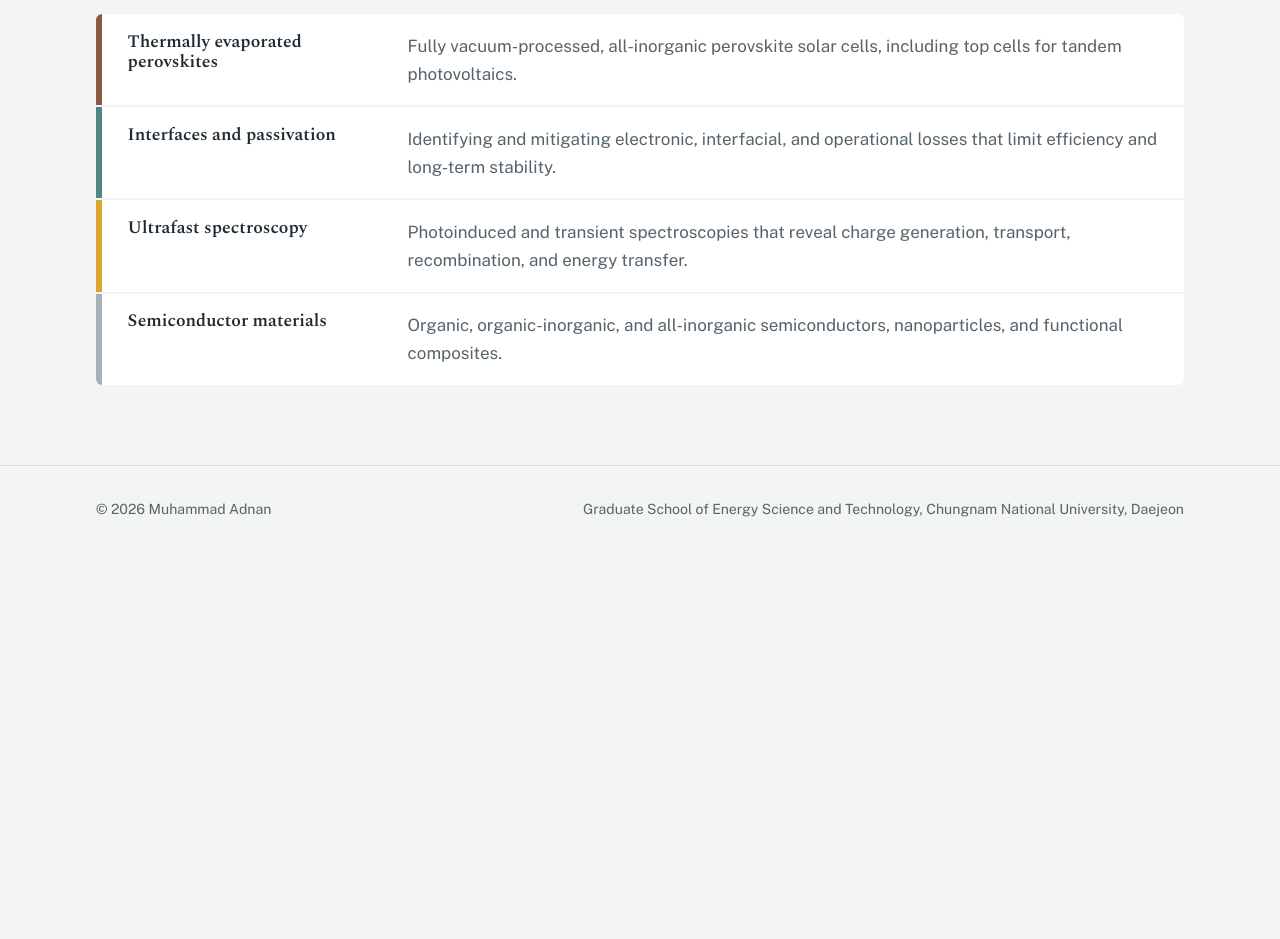
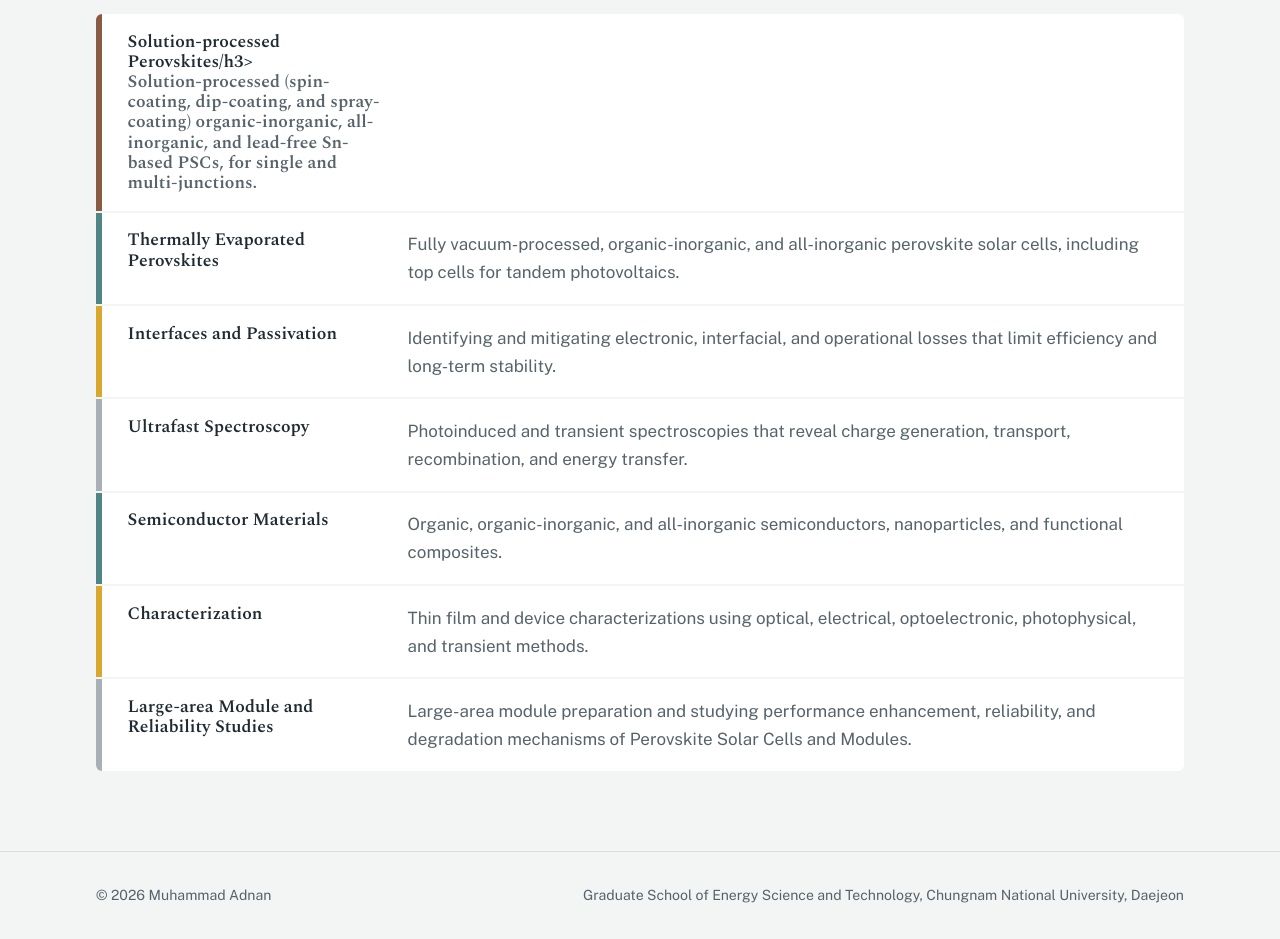
Before and after one commit to adnan5750/Dr.-Adnan, a plain HTML site: page index.html in a window 1280 px wide. Shown: the part 960-1899 px from the top of the page. Before the commit the page ends 1513 px from the top, so only its background shows below. Drawn offline with nearby package versions, Linux system fonts and the light colour scheme.

Commit message:
Update index.html

```diff
--- a/index.html
+++ b/index.html
@@ -53,10 +53,13 @@
 <section class="focus">
   <h2>Focus areas</h2>
   <ul class="focus-list">
-    <li style="--c: var(--pvk)"><h3>Thermally evaporated perovskites</h3><p>Fully vacuum-processed, all-inorganic perovskite solar cells, including top cells for tandem photovoltaics.</p></li>
-    <li style="--c: var(--ito)"><h3>Interfaces and passivation</h3><p>Identifying and mitigating electronic, interfacial, and operational losses that limit efficiency and long-term stability.</p></li>
-    <li style="--c: var(--pbi)"><h3>Ultrafast spectroscopy</h3><p>Photoinduced and transient spectroscopies that reveal charge generation, transport, recombination, and energy transfer.</p></li>
-    <li style="--c: var(--ag)"><h3>Semiconductor materials</h3><p>Organic, organic-inorganic, and all-inorganic semiconductors, nanoparticles, and functional composites.</p></li>
+    <li style="--c: var(--pvk)"><h3>Solution-processed Perovskites/h3><p> Solution-processed (spin-coating, dip-coating, and spray-coating) organic-inorganic, all-inorganic, and lead-free Sn-based PSCs, for single and multi-junctions.</p></li>
+    <li style="--c: var(--ito)"><h3>Thermally Evaporated Perovskites</h3><p>Fully vacuum-processed, organic-inorganic, and all-inorganic perovskite solar cells, including top cells for tandem photovoltaics.</p></li>
+    <li style="--c: var(--pbi)"><h3>Interfaces and Passivation</h3><p> Identifying and mitigating electronic, interfacial, and operational losses that limit efficiency and long-term stability.</p></li>
+    <li style="--c: var(--ag)"><h3>Ultrafast Spectroscopy</h3><p>Photoinduced and transient spectroscopies that reveal charge generation, transport, recombination, and energy transfer.</p></li>
+    <li style="--c: var(--ito)"><h3>Semiconductor Materials</h3><p>Organic, organic-inorganic, and all-inorganic semiconductors, nanoparticles, and functional composites.</p></li>
+    <li style="--c: var(--pbi)"><h3>Characterization</h3><p>Thin film and device characterizations using optical, electrical, optoelectronic, photophysical, and transient methods.</p></li>
+    <li style="--c: var(--ag)"><h3>Large-area Module and Reliability Studies</h3><p>Large-area module preparation and studying performance enhancement, reliability, and degradation mechanisms of Perovskite Solar Cells and Modules.</p></li>
   </ul>
 </section>
 </main>
```
